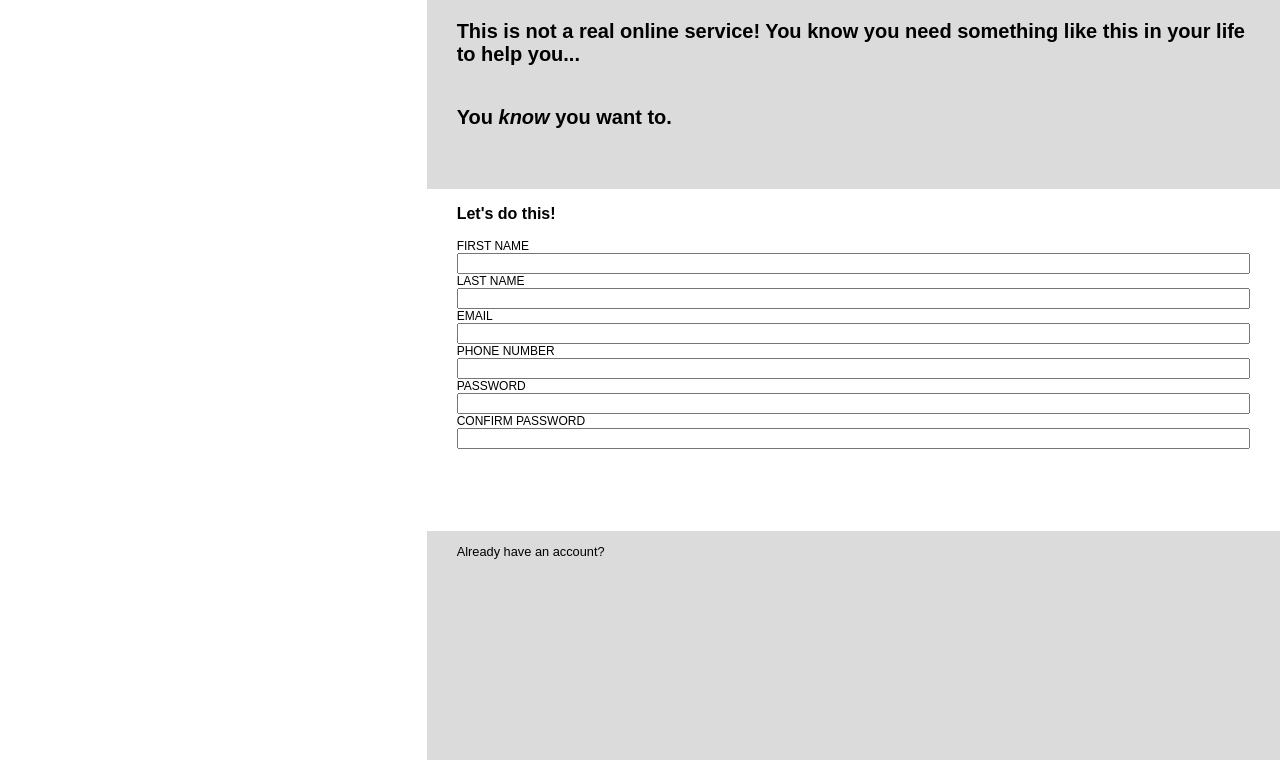
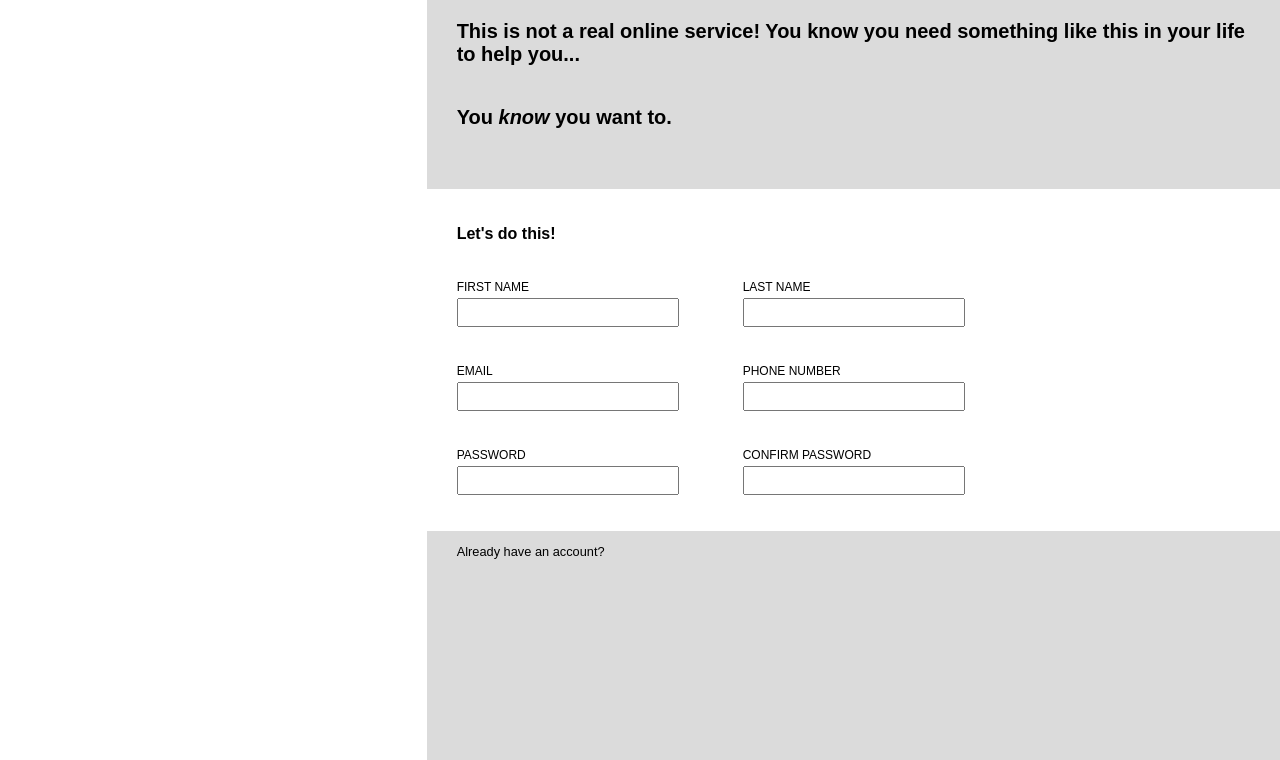
Before and after one commit to tomr345/signup, a plain HTML site: page index.html in a window 1280 px wide. Shown: the part 40-800 px from the top of the page. Drawn offline with Linux system fonts and the light colour scheme.

Commit message:
styled the input section

```diff
--- a/index.html
+++ b/index.html
@@ -18,7 +18,8 @@
                 <p>You <i>know</i> you want to.</p>
             </div>
             <div class="box middle">
-                <p><b>Let's do this!</b></p>
+                <p id="lets"><b>Let's do this!</b></p>
+                <div class="row">
                     <form action="">
                         <label for="firstName">FIRST NAME</label>
                         <input type="text" id="firstName">
@@ -27,6 +28,8 @@
                         <label for="lastName">LAST NAME</label>
                         <input type="text" id="lastName">
                     </form>
+                </div>
+                <div class="row">
                     <form action="">
                         <label for="email">EMAIL</label>
                         <input type="email" id="email">
@@ -35,6 +38,8 @@
                         <label for="phoneNum">PHONE NUMBER</label>
                         <input type="tel" id="phoneNum">
                     </form>
+                </div>
+                <div class="row">
                     <form action="">
                         <label for="password">PASSWORD</label>
                         <input type="password" id="password">
@@ -43,10 +48,7 @@
                         <label for="password2">CONFIRM PASSWORD</label>
                         <input type="password" id="password2">
                     </form>
-
-
-
-
+                </div>
             </div>
             <div class="box bottom">
                 <p class="account-text">Already have an account?</p>
--- a/style.css
+++ b/style.css
@@ -31,9 +31,20 @@ body {
     grid-template-columns: 1fr;
 }
 
+.row {
+    display: flex;
+    gap: 4rem;
+}
+
 .box {
     padding-left: 30px;
     padding-right: 30px;
+}
+
+.middle {
+    display: flex;
+    flex-direction: column;
+    justify-content: space-evenly;
 }
 
 .top {
@@ -44,9 +55,19 @@ body {
     font-size: 1.25rem;
 }
 
+#lets {
+    margin: 0;
+}
+
 form {
     display: flex;
     flex-direction: column;
+    gap: 0.25rem;
+}
+
+input {
+    width: 13rem;
+    padding: 5px;
 }
 
 label {
```
Lines whose indentation alone changed are shown as unchanged.
